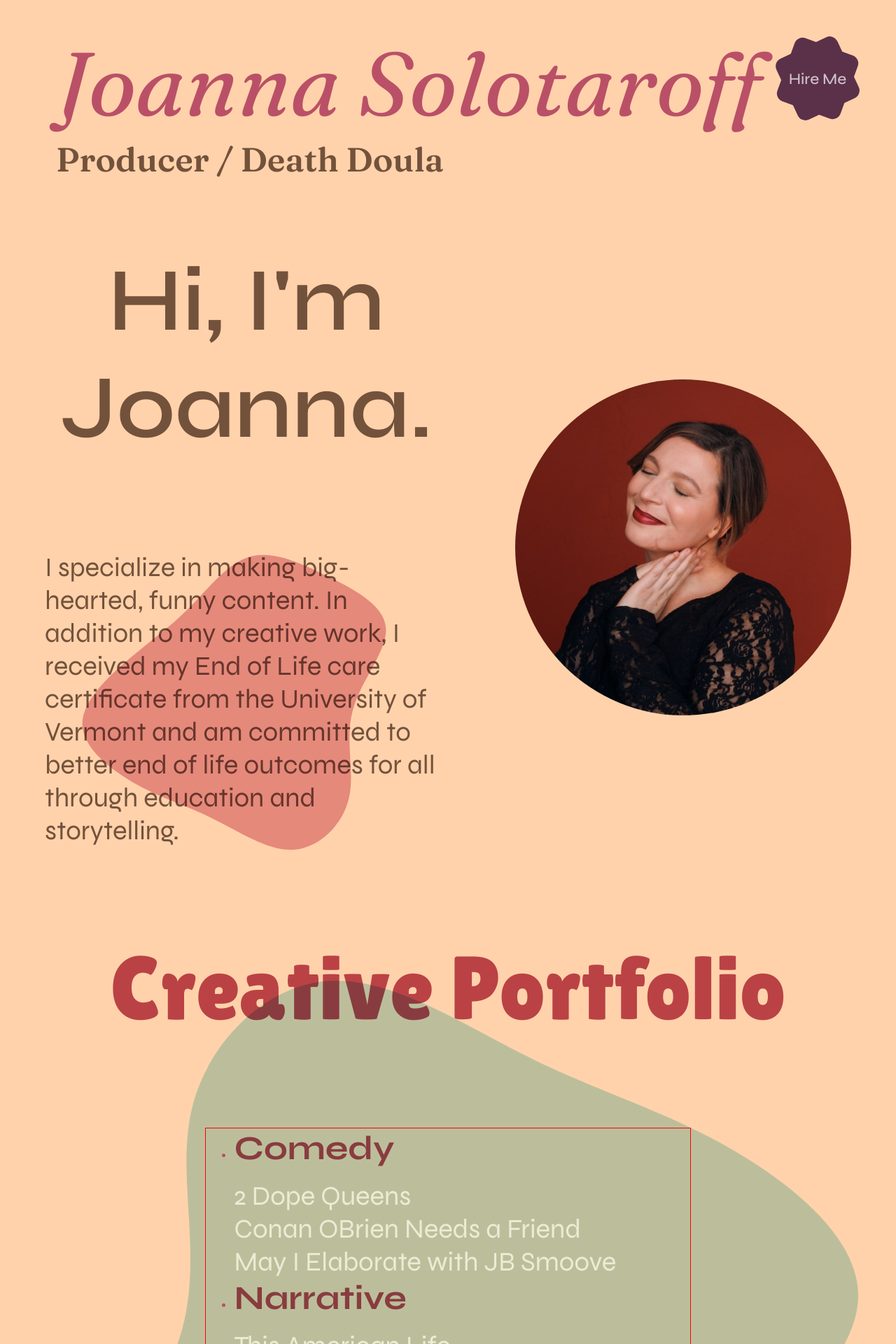
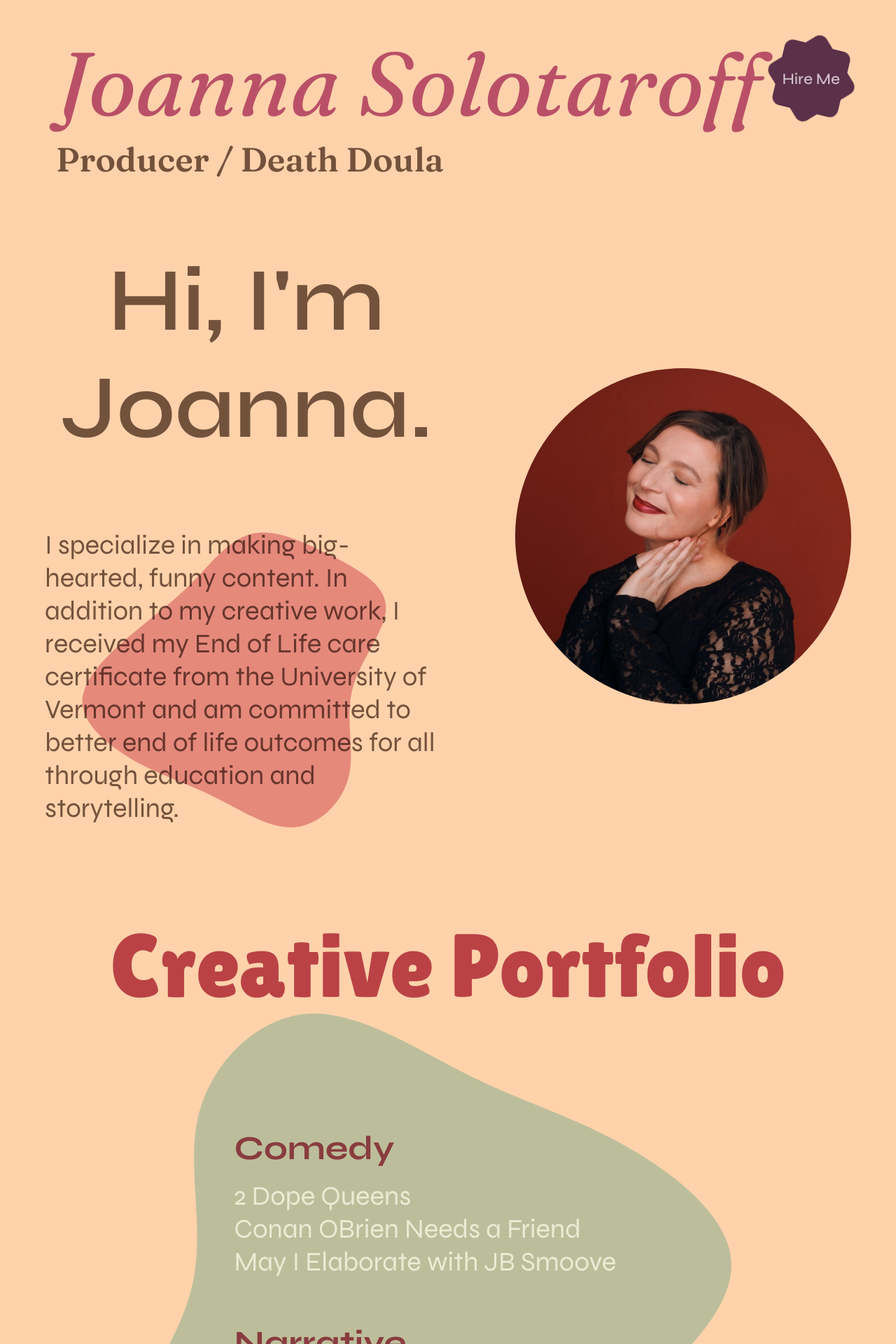
Before and after one commit to nvillapiano/js2024, a Vue app: page / in a window 1280 px wide. Shown: the top 1920 px of the page at 70% size. Built offline with nearby package versions, Linux system fonts and the light colour scheme.

Commit message:
Added scss, variables, Footer

```diff
--- a/index.html
+++ b/index.html
@@ -2,9 +2,9 @@
 <html lang="en">
   <head>
     <meta charset="UTF-8">
-    <link rel="icon" href="/favicon.ico">
+    <link rel="icon" href="./src/assets/pisces.png">
     <meta name="viewport" content="width=device-width, initial-scale=1.0">
-    <title>Vite App</title>
+    <title>Joanna Solotaroff - Producer/Death Doula</title>
   </head>
   <body>
     <div id="app"></div>
--- a/package.json
+++ b/package.json
@@ -4,6 +4,7 @@
   "private": true,
   "type": "module",
   "scripts": {
+    "start": "npm run dev",
     "dev": "vite",
     "host": "vite --host",
     "build": "vite build",
@@ -22,6 +23,7 @@
     "eslint": "^8.49.0",
     "eslint-plugin-vue": "^9.17.0",
     "prettier": "^3.0.3",
+    "sass": "^1.77.6",
     "vite": "^5.0.11"
   }
 }
--- a/src/App.vue
+++ b/src/App.vue
@@ -1,13 +1,16 @@
 <script setup>
 import Masthead from './components/Masthead.vue'
+import Footer from './components/Footer.vue'
 </script>
 
 <template>
   <header>
     <Masthead />
   </header>
-
   <RouterView />
+  <footer>
+    <Footer></Footer>
+  </footer>
 </template>
 
 <style >
--- a/src/assets/base.css
+++ b/src/assets/base.css
@@ -1,35 +1,6 @@
 @import url('https://fonts.googleapis.com/css2?family=Fraunces:ital,opsz,wght@0,9..144,100..900;1,9..144,100..900&display=swap');
 @import url('https://fonts.googleapis.com/css2?family=Epilogue:wght@400;500;600&family=Syne:wght@400..800&display=swap');
 @import url('https://fonts.googleapis.com/css2?family=Lilita+One&display=swap');
-
-
-
-:root {
-  --js-coral: #e5897b;
-  --js-peach: #ffd2ab;
-  --js-ruby: #ba5067;
-  --js-plum: #5b3049;
-  --js-mud: #736359;
-  --js-grass: #bcbe9b;
-  --js-straw: #fff7cf;
-  --js-white: #ffffff;
-}
-
-/* semantic color variables for this project */
-:root {
-  --color-background: var(--vt-c-white);
-  --color-background-soft: var(--vt-c-white-soft);
-  --color-background-mute: var(--vt-c-white-mute);
-
-  --color-border: var(--vt-c-divider-light-2);
-  --color-border-hover: var(--vt-c-divider-light-1);
-
-  --color-heading: var(--vt-c-text-light-1);
-  --color-text: var(--vt-c-text-light-1);
-
-  --section-gap: 160px;
-}
-
 
 html, body {
   overflow-x: hidden;
@@ -50,7 +21,7 @@ h1 {
 h2 {
   font-size: clamp(4rem, 10vw, 8rem);
   font-weight: 600;
-  margin-bottom: 8rem;
+  margin-bottom: 6rem;
   text-align: center;
   mix-blend-mode: multiply;
 }
--- /dev/null
+++ b/src/assets/globals.scss
@@ -0,0 +1,26 @@
+button {
+  @include textStyle__default;
+  background: var(--js-ruby);
+  color: var(--js-white);
+  border: 4px solid var(--js-ruby);
+  font-size: 1.5rem;
+  padding: 1rem 2rem;
+  transition: all 0.3s;
+
+  &:hover,
+  &:active {
+    border-radius: 1rem;
+  }
+
+  &:focus,
+  &:focus-visible,
+  &:focus-within {
+    outline: none;
+    border-color: var(--js-white)
+  }
+}
+
+ul,
+li {
+  list-style: none;
+}
--- /dev/null
+++ b/src/assets/vars.scss
@@ -0,0 +1,46 @@
+:root {
+  --js-coral: #e5897b;
+  --js-peach: #ffd2ab;
+  --js-ruby: #ba5067;
+  --js-plum: #5b3049;
+  --js-mud: #736359;
+  --js-grass: #bcbe9b;
+  --js-straw: #fff7cf;
+  --js-white: #ffffff;
+}
+
+/* semantic color variables for this project */
+:root {
+  --color-background: var(--vt-c-white);
+  --color-background-soft: var(--vt-c-white-soft);
+  --color-background-mute: var(--vt-c-white-mute);
+
+  --color-border: var(--vt-c-divider-light-2);
+  --color-border-hover: var(--vt-c-divider-light-1);
+
+  --color-heading: var(--vt-c-text-light-1);
+  --color-text: var(--vt-c-text-light-1);
+
+  --section-gap: 160px;
+}
+
+
+%textStyle__default {
+  font-family: "Syne", sans-serif;
+  font-optical-sizing: auto;
+  font-weight: 400;
+  font-style: normal;
+}
+
+@mixin textStyle__default {
+  font-family: "Syne", sans-serif;
+  font-optical-sizing: auto;
+  font-weight: 400;
+  font-style: normal;
+}
+
+
+textarea {
+  // background-color: red;
+  // @include textStyle__default();
+}
--- a/src/components/Badge.vue
+++ b/src/components/Badge.vue
@@ -1,13 +1,3 @@
-<script setup>
-defineProps({
-  // sample prop set-up
-  // msg: {
-  //   type: String,
-  //   required: true
-  // }
-})
-</script>
-
 <template>
   <div class="Badge">
     <div class="Badge--shape">
@@ -22,7 +12,17 @@ defineProps({
 
 
 
-<style scoped>
+<style scoped lang="scss">
+
+@keyframes spin {
+  from {
+    transform: rotate(0deg);
+  }
+
+  to {
+    transform: rotate(180deg);
+  }
+}
 
 .Badge {
   --badgeSize: 6rem;
@@ -36,7 +36,8 @@ defineProps({
   align-items: center;
   justify-content: center;
 
-  .Badge--shape {
+
+  &--shape {
     position: absolute;
     block-size: 100%;
     aspect-ratio: 1/1;
@@ -45,7 +46,12 @@ defineProps({
     transform: rotate(20deg);
     border-radius: var(--badgeRadius);
     z-index: -1;
-    transition: transform 6s linear;
+    //
+    animation-name: spin;
+    animation-duration: 1.5s;
+    animation-iteration-count: infinite;
+    animation-direction: normal;
+
 
     &::before {
       content: "";
@@ -60,20 +66,22 @@ defineProps({
     }
   }
 
-  .Badge--text {
+  &--text {
 
     a, a:active, a:visited, a:focus, a:hover, a:link {
       color: var(--js-white);
       text-decoration: none;
       font-size: 1.4rem;
       font-weight: 500;
+      padding: 3rem 1rem;
+      text-wrap: nowrap;
+      mix-blend-mode: normal;
     }
   }
 
   &:hover {
 
     .Badge--shape {
-      transform: rotate(720deg);
     }
   }
 
--- /dev/null
+++ b/src/components/Footer.vue
@@ -0,0 +1,21 @@
+<template>
+  <div class="Footer">
+    &copy; Joanna Solotaroff | 2024
+  </div>
+</template>
+
+
+
+<style lang="scss">
+
+.Footer {
+  border-top: 4px solid var(--js-ruby);
+  padding: 2rem;
+  margin-top: 4rem;
+  font-size: 1rem;
+  display: flex;
+  align-items: center;
+  justify-content: flex-end;
+}
+
+</style>
--- a/src/components/Portfolio.vue
+++ b/src/components/Portfolio.vue
@@ -41,14 +41,14 @@ defineProps({
 
 
 
-<style scoped>
+<style scoped lang="scss">
 
 .Portfolio {
   width: 100%;
   display: flex;
   flex-direction: column;
   justify-content: center;
-  /*  */
+  //
   position: relative;
 
   h1 {
@@ -60,13 +60,14 @@ defineProps({
   }
 
   .blob {
-    width: 125%;
-    height: 125%;
+    width: 100%;
+    height: 100%;
     position: absolute;
     top: 50%;
     left: 50%;
     transform: translateX(-50%) translateY(-50%);
     z-index: -1;
+    margin-left: -5vw;
 
     svg {
       transform: rotate(180deg);
@@ -74,7 +75,7 @@ defineProps({
   }
 
   .list {
-    outline: 1px solid red;
+    // outline: 1px solid red;
     width: 60%;
     margin: 0 auto;
 
@@ -85,36 +86,9 @@ defineProps({
 
   }
 
-  /* .list {
-    text-align: left;
-    width: clamp(5rem, 60vw, 60rem);
-    margin: 0 auto;
-    padding: 4rem;
-    border: 1rem dotted var(--js-white);
-    position: relative;
-
-    &::after {
-      content: '';
-      position: absolute;
-      top: 1rem;
-      left: 1rem;
-      width: calc(100% - 2rem);
-      height: calc(100% - 2rem);
-      background: var(--js-straw);
-      z-index: 0;
-    }
-
-    li {
-      list-style: none;
-      display: flex;
-      align-items: flex-start;
-      flex-direction: column;
-      margin-bottom: 4rem;
-      position: relative;
-      z-index: 2;
-
-    }
-  } */
+  li {
+    margin-top: 4rem;
+  }
 }
 
 </style>
--- a/src/components/Work.vue
+++ b/src/components/Work.vue
@@ -14,9 +14,9 @@ defineProps({
     Work with Me
   </h2>
   <div class="form">
-    <span>Hey Joanna! My name is</span><input type="text" name="name" id="name" placeholder="Your prefered name"><span>. You can reach me at </span><input type="email" name="email" id="email" placeholder="Your e-mail address"><span>.
+    <span>Hey Joanna! My name is</span><input type="text" name="name" id="name" placeholder="Your prefered name">.<span> You can reach me at </span><input type="email" name="email" id="email" placeholder="Your e-mail address">.<span>
     In a few words, I'd like to share with you the following opportunity:</span>
-    <textarea name="body" id="body" cols="30" rows="10" placeholder="Your message to me"></textarea>
+    <textarea name="body" id="body" placeholder="Your message to me"></textarea>
     <button>Hit me up!</button>
   </div>
 </div>
@@ -24,7 +24,12 @@ defineProps({
 
 
 
-<style scoped>
+<style lang="scss">
+
+%focusStyle {
+  outline: none;
+  border-bottom-color: var(--js-white);
+}
 
 .Work {
   display: flex;
@@ -34,6 +39,7 @@ defineProps({
 
   .form {
     font-size: 2rem;
+
 
     input {
       background: none;
@@ -49,8 +55,7 @@ defineProps({
       &:focus,
       &:focus-visible,
       &:focus-within {
-        outline: none;
-        border-bottom-color: var(--js-white);
+        @extend %focusStyle;
       }
     }
 
@@ -62,10 +67,29 @@ defineProps({
       display: block;
       width: 100%;
       aspect-ratio: 2/1;
-      margin: 2rem 0 0 0;
+      margin: 1rem 0 0 0;
+      @include textStyle__default();
+      padding: 2rem 2rem;
+      font-size: 1.25rem;
+      width: 100%;
+      height: 6lh;
+      line-height: 1.5;
+      border: 2px solid var(--js-white);
+      transition: border-color 0.3s;
+      border-radius: 3.5rem;
+
+      &:focus,
+      &:focus-visible,
+      &:focus-within {
+        outline: none;
+        border-color: var(--js-ruby);
+      }
+    }
+
+    button {
+      margin-top: 2rem;
+      margin-left: auto;
     }
   }
 }
-
-
 </style>
--- a/vite.config.js
+++ b/vite.config.js
@@ -12,5 +12,15 @@ export default defineConfig({
     alias: {
       '@': fileURLToPath(new URL('./src', import.meta.url))
     }
+  },
+  css: {
+    preprocessorOptions: {
+      scss: {
+        additionalData: `
+          @import "./src/assets/vars.scss";
+          @import "./src/assets/globals.scss";
+        `
+      }
+    }
   }
 })
```
Also changed, not shown: src/views/HomeView.vue (line endings or trailing spaces), 1 other file (tests, documents, lock files or other folders).
